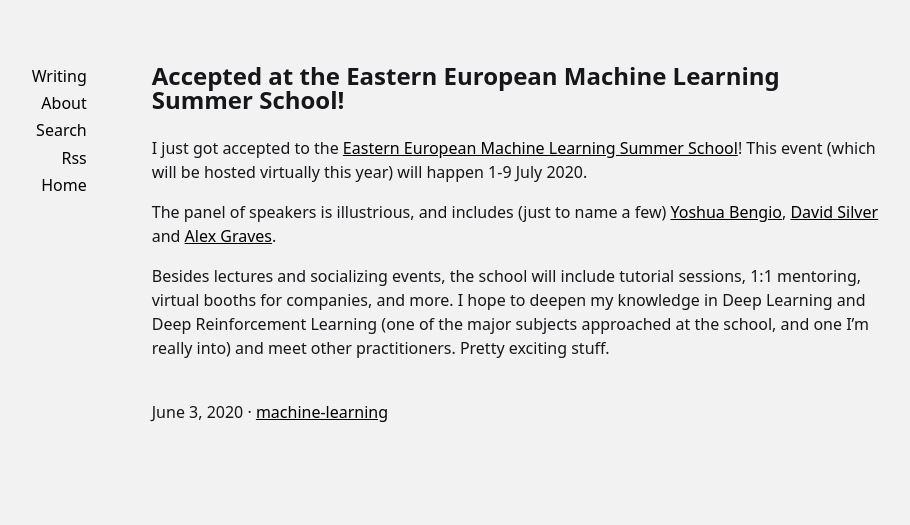
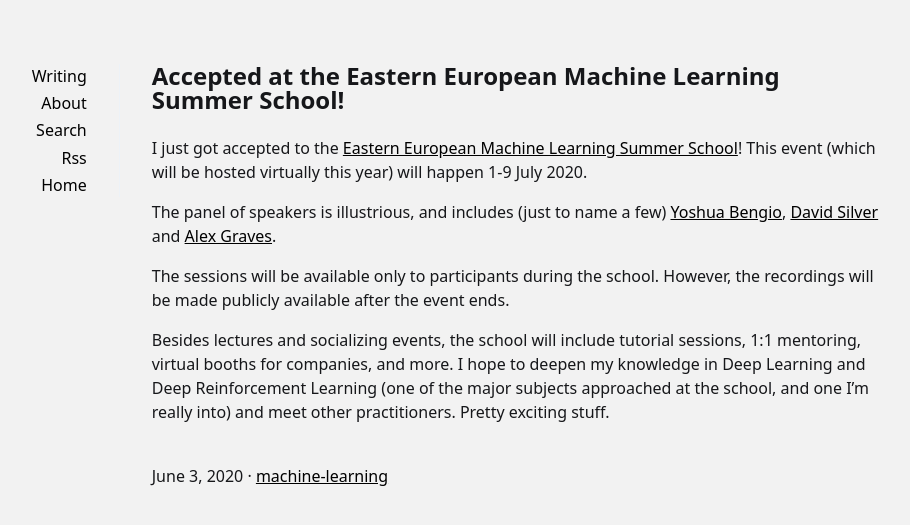
Before and after one commit to fernandeslouro/blog, a Jekyll site: the page built from _posts/2020-06-03-accepted-at-the-eastern-european-machine-learning-summer-school.md.md, in a window 1280 px wide. Shown: the top 525 px of the page, without its empty margins (201-1111 px from the left). Built offline with Jekyll 4.4.1, drawn with Linux system fonts in a browser that asks for light colours.

Commit message:
Update 2020-06-03-accepted-at-the-eastern-european-machine-learning-summer-school.md.md

```diff
--- a/_posts/2020-06-03-accepted-at-the-eastern-european-machine-learning-summer-school.md.md
+++ b/_posts/2020-06-03-accepted-at-the-eastern-european-machine-learning-summer-school.md.md
@@ -8,4 +8,6 @@ I just got accepted to the [Eastern European Machine Learning Summer School](htt
 
 The panel of speakers is illustrious, and includes (just to name a few) [Yoshua Bengio](https://yoshuabengio.org/), [David Silver](https://www.davidsilver.uk/) and [Alex Graves](https://scholar.google.co.uk/citations?user=DaFHynwAAAAJ&hl=en).
 
+The sessions will be available only to participants during the school. However, the recordings will be made publicly available after the event ends.
+
 Besides lectures and socializing events, the school will include tutorial sessions, 1:1 mentoring, virtual booths for companies, and more. I hope to deepen my knowledge in Deep Learning and Deep Reinforcement Learning (one of the major subjects approached at the school, and one I'm really into) and meet other practitioners. Pretty exciting stuff.
```
